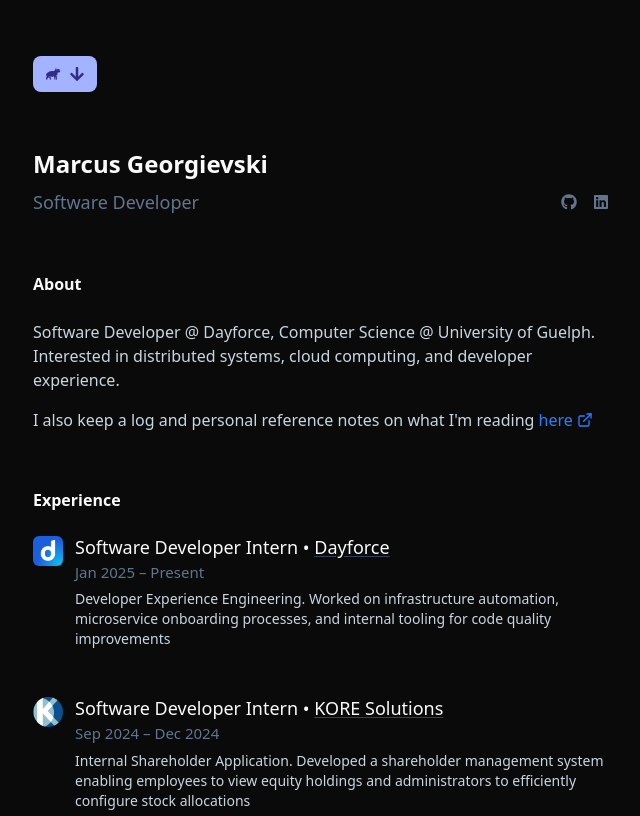
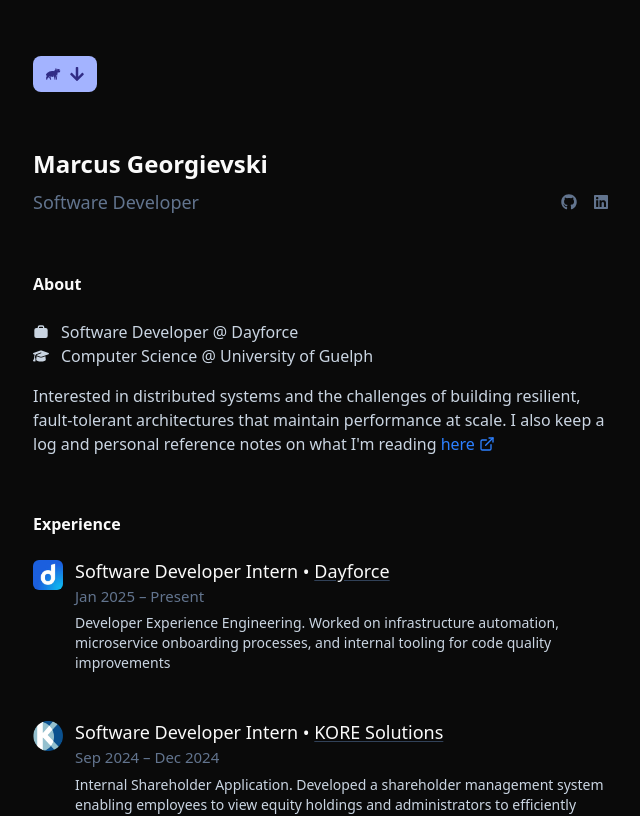
Before and after one commit to marcusgeorgievski/marcusgeorgievski.com, a Next.js app: page / in a window 1280 px wide. Shown: the top 816 px of the page, without its empty margins (319-959 px from the left). Built offline with nearby package versions, Linux system fonts and the light colour scheme; no server answers.

Commit message:
about text

```diff
--- a/src/app/page.tsx
+++ b/src/app/page.tsx
@@ -4,7 +4,9 @@
 import ExperienceSection from "@/components/experience/experience-section";
 import MessageSection from "@/components/messages/message-section";
 import Link from "next/link";
+import { FaGraduationCap } from "react-icons/fa6";
 import { FiExternalLink } from "react-icons/fi";
+import { TbBriefcase2Filled } from "react-icons/tb";
 
 export default async function HomePage({
   searchParams,
@@ -61,14 +63,20 @@
 function About() {
   return (
     <div className="flex flex-col gap-4 text-slate-300">
-      <p>
-        Software Developer @ Dayforce, Computer Science @ University of Guelph.
-        Interested in distributed systems, cloud computing, and developer
-        experience.
-      </p>
+      <ul className="list-disc pl-0">
+        <li className="flex items-center gap-3">
+          <TbBriefcase2Filled /> Software Developer @ Dayforce
+        </li>
+        <li className="flex items-center gap-3">
+          <FaGraduationCap /> Computer Science @ University of Guelph
+        </li>
+      </ul>
 
       <p>
-        I also keep a log and personal reference notes on what I'm reading{" "}
+        Interested in distributed systems and the challenges of building
+        resilient, fault-tolerant architectures that maintain performance at
+        scale. I also keep a log and personal reference notes on what I'm
+        reading{" "}
         <Link
           href={"https://log.marcusgeorgievski.com/notes"}
           target="_blank"
```
